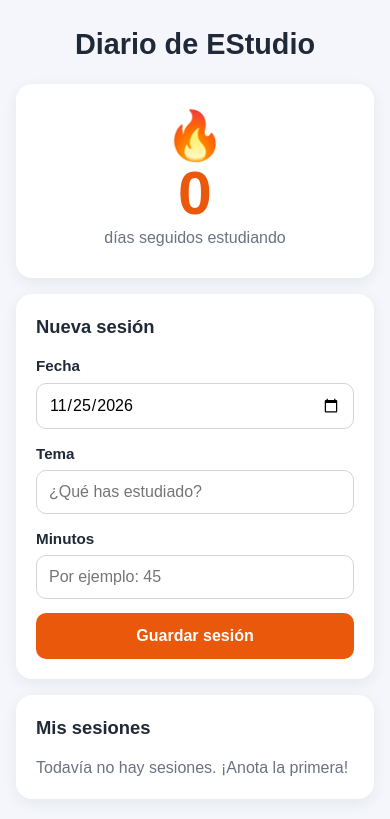
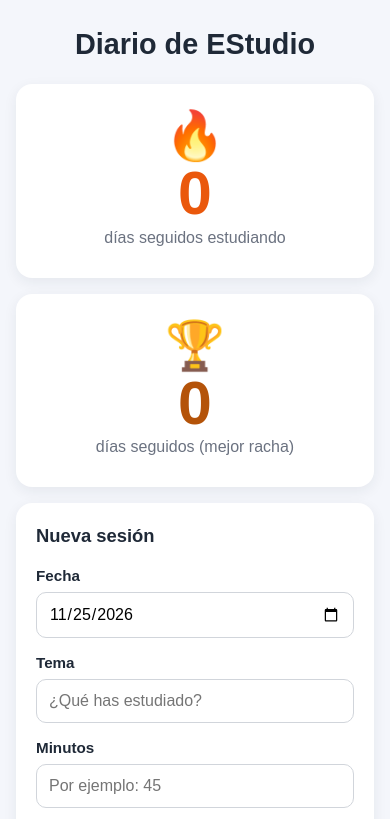
Before and after one commit to jonathanquinteroslopez/diario-de-estudio, a plain HTML site: page index.html in a window 390 px wide. Shown: the top 819 px of the page. Drawn offline with Linux system fonts and the light colour scheme.

Commit message:
Añade racha más larga histórica y documentación del proyecto

```diff
--- a/app.js
+++ b/app.js
@@ -9,6 +9,7 @@ const campoTema = document.getElementById("tema");
 const campoMinutos = document.getElementById("minutos");
 const lista = document.getElementById("lista");
 const rachaNumero = document.getElementById("racha-numero");
+const rachaMasLargaNumero = document.getElementById("racha-mas-larga-numero");
 
 // Cargamos las sesiones guardadas antes de dibujar nada.
 let sesiones = cargarSesiones();
@@ -17,6 +18,7 @@ let sesiones = cargarSesiones();
 campoFecha.value = fechaComoTexto(new Date());
 
 dibujarRacha();
+dibujarRachaMasLarga();
 dibujarLista();
 
 formulario.addEventListener("submit", function (evento) {
@@ -37,6 +39,7 @@ formulario.addEventListener("submit", function (evento) {
 
   guardarSesiones();
   dibujarRacha();
+  dibujarRachaMasLarga();
   dibujarLista();
 
   // Dejamos el formulario listo para la siguiente sesión.
@@ -93,6 +96,34 @@ function calcularRacha() {
 
 function dibujarRacha() {
   rachaNumero.textContent = calcularRacha();
+}
+
+// La mejor racha es el tramo consecutivo más largo de toda la historia.
+function calcularRachaMasLarga() {
+  const diasConSesion = Array.from(new Set(sesiones.map(function (sesion) {
+    return sesion.fecha;
+  }))).sort();
+
+  let mejor = 0;
+  let actual = 0;
+  let diaAnterior = null;
+
+  for (const dia of diasConSesion) {
+    // "AAAA-MM-DD" se convierte con hora local: new Date("AAAA-MM-DD") sería UTC.
+    const siguienteDelAnterior = diaAnterior === null
+      ? null
+      : fechaComoTexto(diaSiguiente(new Date(diaAnterior + "T12:00:00"), 1));
+
+    actual = siguienteDelAnterior === dia ? actual + 1 : 1;
+    if (actual > mejor) mejor = actual;
+    diaAnterior = dia;
+  }
+
+  return mejor;
+}
+
+function dibujarRachaMasLarga() {
+  rachaMasLargaNumero.textContent = calcularRachaMasLarga();
 }
 
 // ---------- Lista ----------
--- a/index.html
+++ b/index.html
@@ -10,12 +10,21 @@
   <main class="contenedor">
     <h1>Diario de EStudio</h1>
 
-    <!-- La racha se calcula sola con JavaScript -->
-    <section class="tarjeta racha">
-      <div class="fuego" aria-hidden="true">🔥</div>
-      <div class="racha-numero" id="racha-numero">0</div>
-      <div class="racha-texto">días seguidos estudiando</div>
-    </section>
+    <!-- Las rachas se calculan solas con JavaScript -->
+    <div class="rachas">
+      <section class="tarjeta racha">
+        <div class="fuego" aria-hidden="true">🔥</div>
+        <div class="racha-numero" id="racha-numero">0</div>
+        <div class="racha-texto">días seguidos estudiando</div>
+      </section>
+
+      <!-- La mejor racha usa todas las sesiones guardadas -->
+      <section class="tarjeta racha record">
+        <div class="fuego" aria-hidden="true">🏆</div>
+        <div class="racha-numero" id="racha-mas-larga-numero">0</div>
+        <div class="racha-texto">días seguidos (mejor racha)</div>
+      </section>
+    </div>
 
     <!-- Formulario para apuntar una sesión -->
     <section class="tarjeta">
--- a/styles.css
+++ b/styles.css
@@ -59,6 +59,21 @@ h2 {
 
 .racha-texto {
   color: #6b7280;
+}
+
+.rachas {
+  display: grid;
+  grid-template-columns: repeat(2, minmax(0, 1fr));
+  gap: 16px;
+  margin-bottom: 16px;
+}
+
+.rachas .tarjeta {
+  margin-bottom: 0;
+}
+
+.record .racha-numero {
+  color: #b45309;
 }
 
 /* Formulario */
@@ -149,6 +164,16 @@ button:hover {
     font-size: 3.8rem;
   }
 
+  .rachas {
+    grid-template-columns: 1fr;
+    gap: 0;
+    margin-bottom: 0;
+  }
+
+  .rachas .tarjeta {
+    margin-bottom: 16px;
+  }
+
   .elemento {
     align-items: flex-start;
     flex-direction: column;
```
Also changed, not shown: 2 other files.
